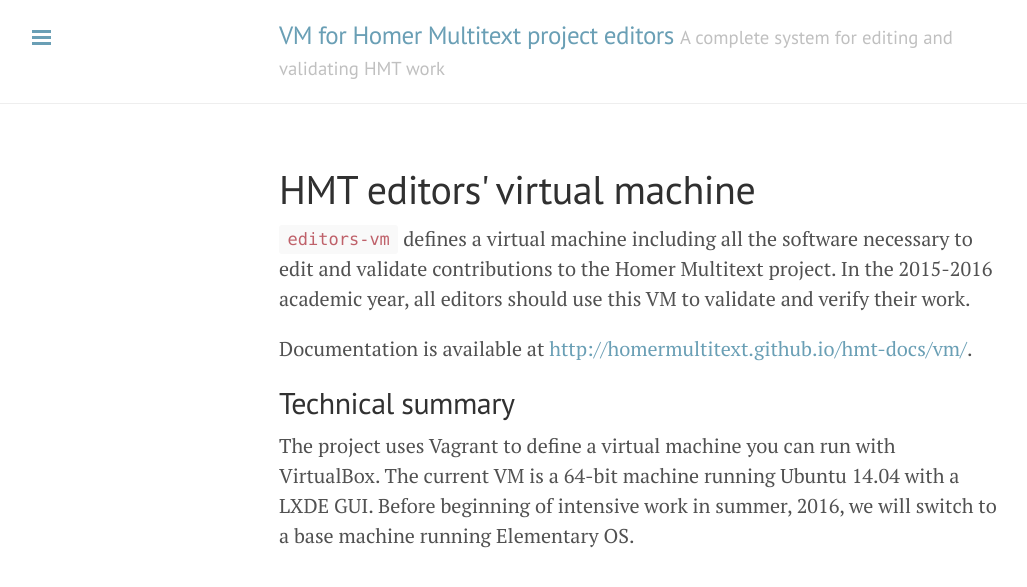
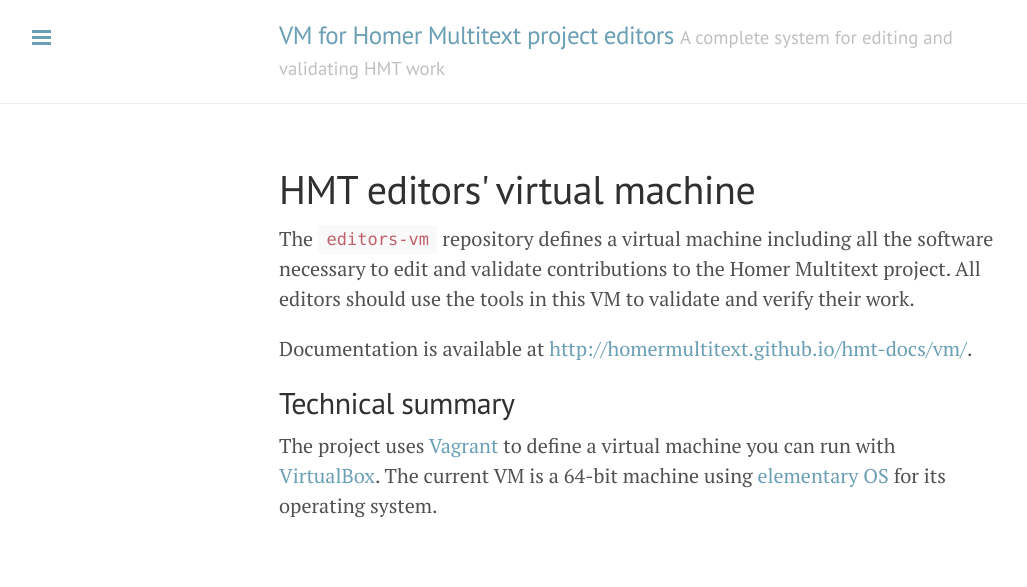
Before and after one commit to homermultitext/editors-vm, a Jekyll site: the page built from index.md, in a window 1280 px wide. Shown: the top 587 px of the page, without its empty margins (1-1028 px from the left). Built offline with Jekyll 4.4.1, drawn with Linux system fonts in a browser that asks for light colours; Markdown is read by kramdown in place of the engine named in the settings.

Commit message:
Update for new release of VM

```diff
--- a/index.md
+++ b/index.md
@@ -4,11 +4,11 @@
 ---
 
 
-`editors-vm` defines a virtual machine  including all the software necessary to edit and validate contributions to the Homer Multitext project.  In the 2015-2016 academic year, all editors should use this VM to validate and verify their work.
+The `editors-vm` repository defines a virtual machine including all the software necessary to edit and validate contributions to the Homer Multitext project.  All editors should use the tools in this VM to validate and verify their work.
 
 Documentation is available at <http://homermultitext.github.io/hmt-docs/vm/>.
 
 
 ## Technical summary ##
 
-The project uses Vagrant to define a virtual machine you can run with  VirtualBox.  The current VM is a 64-bit machine running Ubuntu 14.04 with a LXDE GUI.  Before beginning of intensive work in summer, 2016, we will switch to a base machine running Elementary OS.
+The project uses [Vagrant](https://www.vagrantup.com/) to define a virtual machine you can run with  [VirtualBox](https://www.virtualbox.org/wiki/Downloads).  The current VM is a 64-bit machine using [elementary OS ](https://elementary.io/) for its operating system.
```
